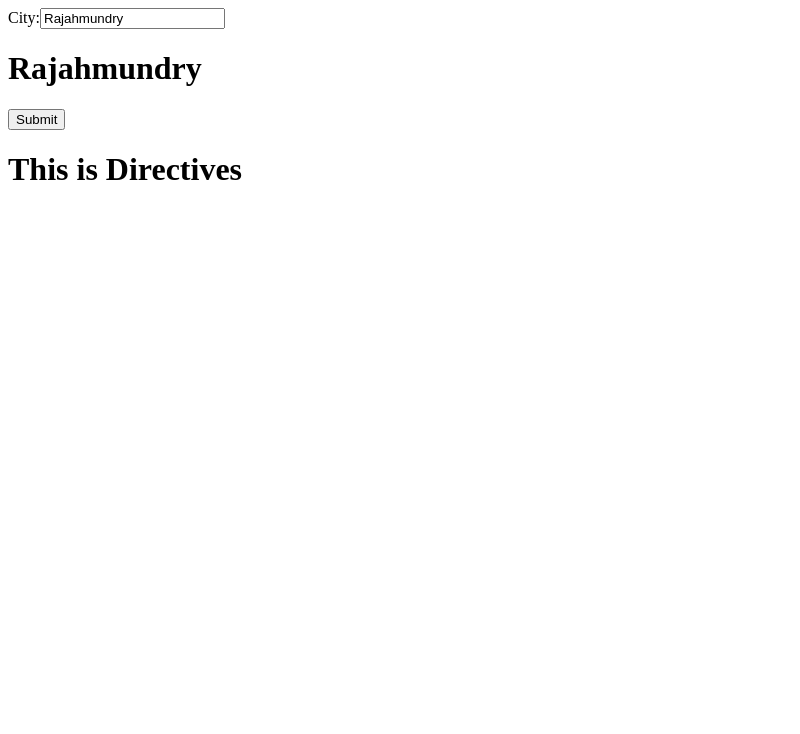
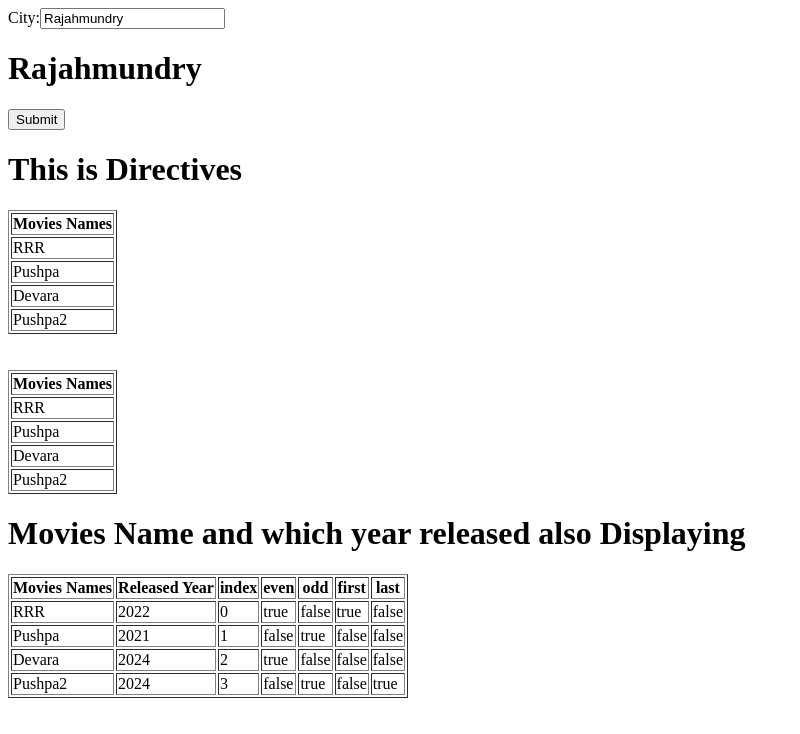
Before and after one commit to siva504/Login, an Angular app: page / in a window 1280 px wide. Shown: the top 734 px of the page, without its empty margins (0-800 px from the left). Built offline with nearby package versions, Linux system fonts and the light colour scheme.

Commit message:
ngIf and ngFor topic covered

```diff
--- a/src/app/app.component.html
+++ b/src/app/app.component.html
@@ -8,6 +8,74 @@
 
 <!-- //Directivess -->
 
+<!-- 1.Structural Direactives -->
+<!-- ngIF -->
 <h1 *ngIf="show">This is Directives</h1>
 
+<!-- ngFor -->
+<table border="1">
+    <thead>
+        <tr>
+            <th>Movies Names</th>
+        </tr>
+    </thead>
+    <tbody>
+        <tr *ngFor="let item of movies">
+            <td>{{item}}</td>
+        </tr>
+    </tbody>
+</table>
+
+<br/><br/>
+<h1  *ngIf="!Data;then load; else name">Loading the Data....</h1>
+
+<ng-template #load>
+    Loading.....
+</ng-template>
+
+
+<ng-template #name>
+    <table border="1">
+        <thead>
+            <tr>
+                <th>Movies Names</th>
+            </tr>
+        </thead>
+        <tbody>
+            <tr *ngFor="let item of Data">
+                <td>{{item}}</td>
+            </tr>
+        </tbody>
+    </table>
+
+</ng-template>
+
+<!-- ngfor with movies example -->
+
+<h1>Movies Name and which year released also Displaying</h1>
+
+<table border="1">
+    <thead>
+        <tr>
+            <th>Movies Names</th>
+            <th>Released Year</th>
+            <th>index</th>
+            <th>even</th>
+            <th>odd</th>
+            <th>first</th>
+            <th>last</th>
+        </tr>
+    </thead>
+    <tbody>
+        <tr *ngFor="let movie of MoviesName;index as i;even as e;odd as o;first as f;last as l">
+            <td>{{movie.name}}</td>
+            <td>{{movie.year}}</td>
+            <td>{{i}}</td>
+            <td>{{e}}</td>
+            <td>{{o}}</td>
+            <td>{{f}}</td>
+            <td>{{l}}</td>
+        </tr>
+    </tbody>
+</table>
 <router-outlet />
--- a/src/app/app.component.ts
+++ b/src/app/app.component.ts
@@ -16,4 +16,18 @@ export class AppComponent {
 
 
   show=true;
+
+  movies=['RRR','Pushpa','Devara','Pushpa2'];
+
+
+  showHeading=true;
+  // Data="";
+ Data=['RRR','Pushpa','Devara','Pushpa2'];
+
+ MoviesName=[
+  {name:'RRR',year:2022},
+  {name:'Pushpa',year:2021},
+  {name:'Devara',year:2024},
+  {name:'Pushpa2',year:2024}
+ ]
 }
```
